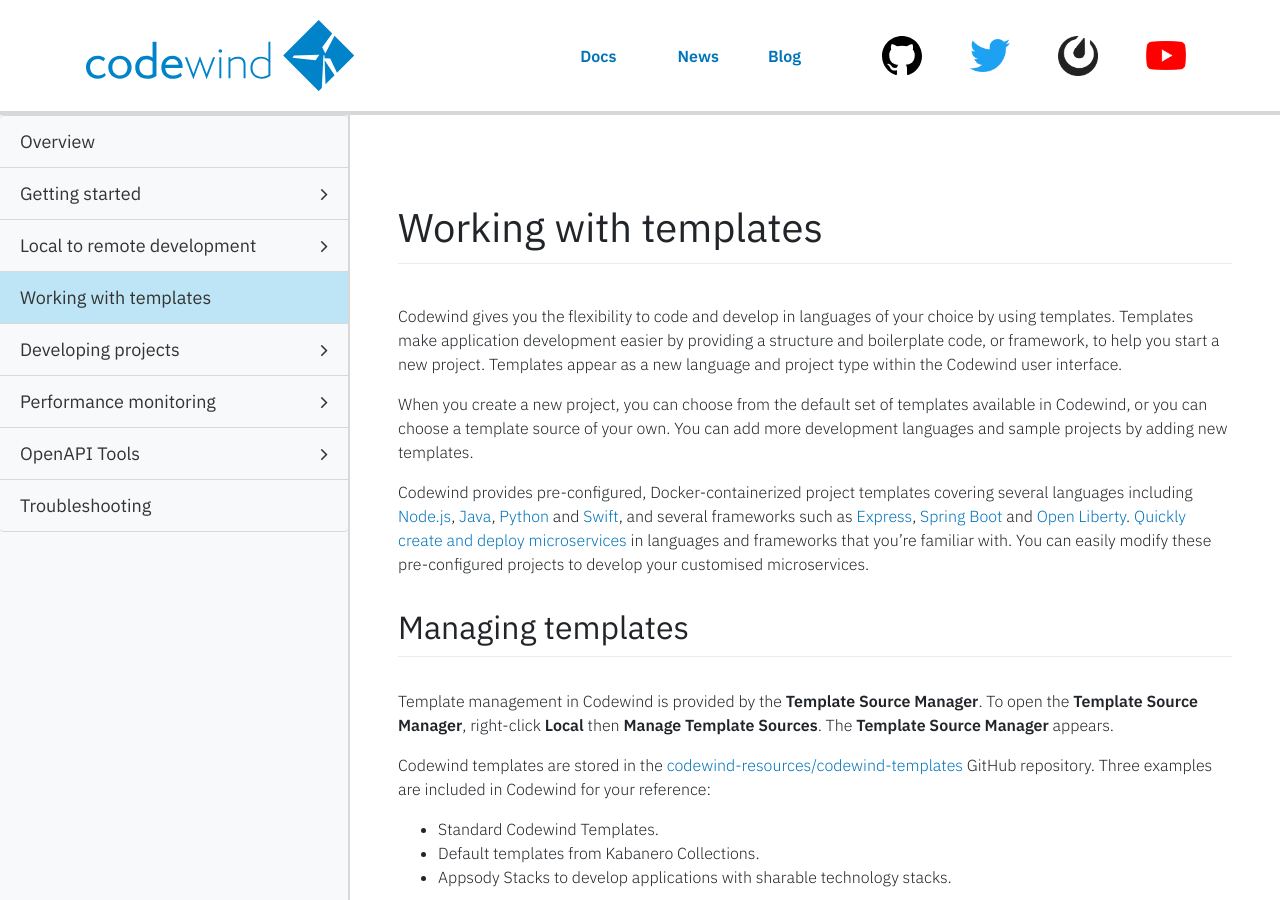
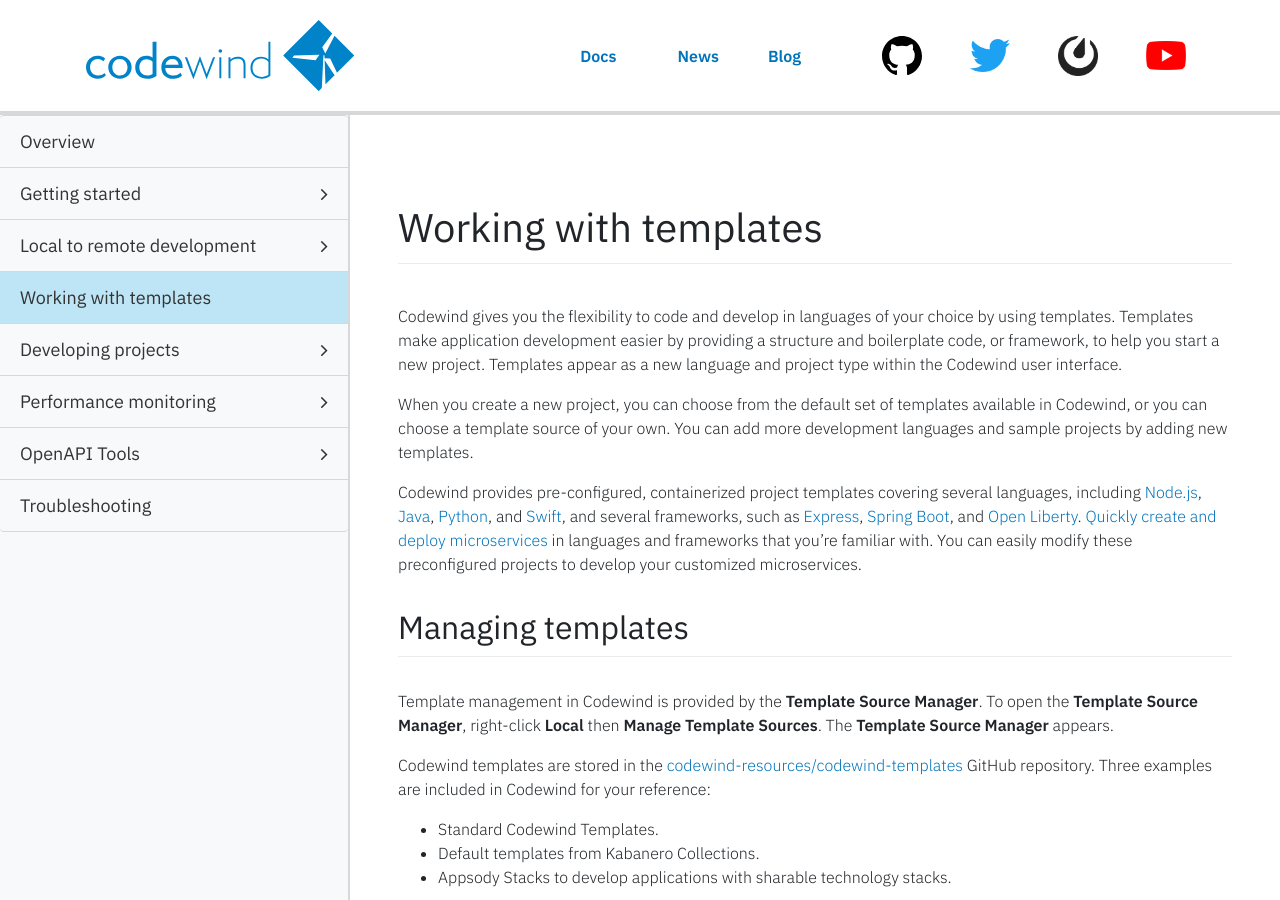
Before and after one commit to eclipse-archived/codewind-docs, a Jekyll site: the page built from docs/_documentations/workingwithtemplates.md, in a window 1280 px wide and 900 px high. Built offline with Jekyll 4.4.1, drawn with Linux system fonts in a browser that asks for light colours; nearby versions of some CDN libraries; comment, search, counter and statistics services are not loaded.

Commit message:
Review comments
Signed-off-by: micgibso <MICGIBSO@uk.ibm.com>

```diff
--- a/docs/_documentations/workingwithtemplates.md
+++ b/docs/_documentations/workingwithtemplates.md
@@ -16,7 +16,7 @@ Codewind gives you the flexibility to code and develop in languages of your choi
 
 When you create a new project, you can choose from the default set of templates available in Codewind, or you can choose a template source of your own. You can add more development languages and sample projects by adding new templates.
 
-Codewind provides pre-configured, Docker-containerized project templates covering several languages including [Node.js](https://nodejs.dev/), [Java](https://www.java.com/), [Python](https://www.python.org/) and [Swift](https://swift.org/), and several frameworks such as [Express](https://expressjs.com/), [Spring Boot](https://spring.io/projects/spring-boot) and [Open Liberty](https://openliberty.io/). [Quickly create and deploy microservices](https://www.youtube.com/watch?v=zKMggp10gq4&t=12s) in languages and frameworks that you're familiar with. You can easily modify these pre-configured projects to develop your customised microservices.
+Codewind provides pre-configured, containerized project templates covering several languages, including [Node.js](https://nodejs.dev/), [Java](https://www.java.com/), [Python](https://www.python.org/), and [Swift](https://swift.org/), and several frameworks, such as [Express](https://expressjs.com/), [Spring Boot](https://spring.io/projects/spring-boot), and [Open Liberty](https://openliberty.io/). [Quickly create and deploy microservices](https://www.youtube.com/watch?v=zKMggp10gq4&t=12s) in languages and frameworks that you're familiar with. You can easily modify these preconfigured projects to develop your customized microservices.
 
 ## Managing templates
 
```
